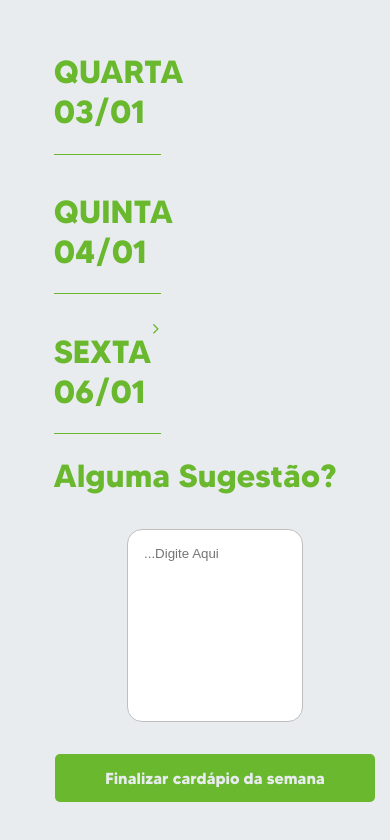
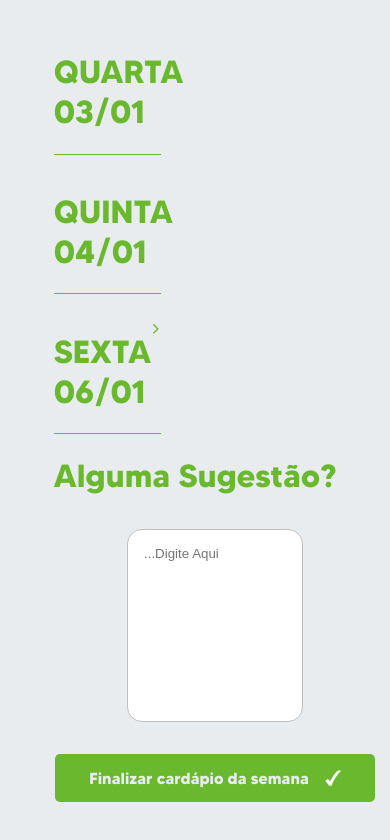
Before and after one commit to Psychobellic/RestaurantMenu, a Next.js app: page /1 in a window 390 px wide. Shown: the part 2473-3313 px from the top of the page. Built offline with nearby package versions, Linux system fonts and the light colour scheme.

Commit message:
missing modal and responsiveness

```diff
--- /dev/null
+++ b/src/Components/Modal/index.tsx
@@ -0,0 +1,3 @@
+export default function Modal() {
+	return <> </>;
+}
--- a/src/Components/suggestions/index.tsx
+++ b/src/Components/suggestions/index.tsx
@@ -1,4 +1,5 @@
 import React from "react";
+import Image from "next/image";
 import styles from "./styles.module.scss";
 
 export default function Suggestion() {
@@ -33,6 +34,12 @@ export default function Suggestion() {
 							<a type="submit" className={styles.submit}>
 								Finalizar cardápio da semana
 							</a>
+							<Image
+								src="/whiteCheckmark-png-25954.png"
+								width={16}
+								height={16}
+								alt="checkmark"
+							/>
 						</li>
 					</li>
 				</ul>
--- a/src/Components/suggestions/styles.module.scss
+++ b/src/Components/suggestions/styles.module.scss
@@ -38,7 +38,9 @@
       height: 3rem;
       width: 20rem;
       margin-bottom: 5rem;
-
+      .submit{
+        padding-right: 1rem;
+      }
     }
   }
 }
```
Also changed, not shown: public/whiteCheckmark-png-25954.png (added), src/Components/Modal/styles.module.scss (added).
